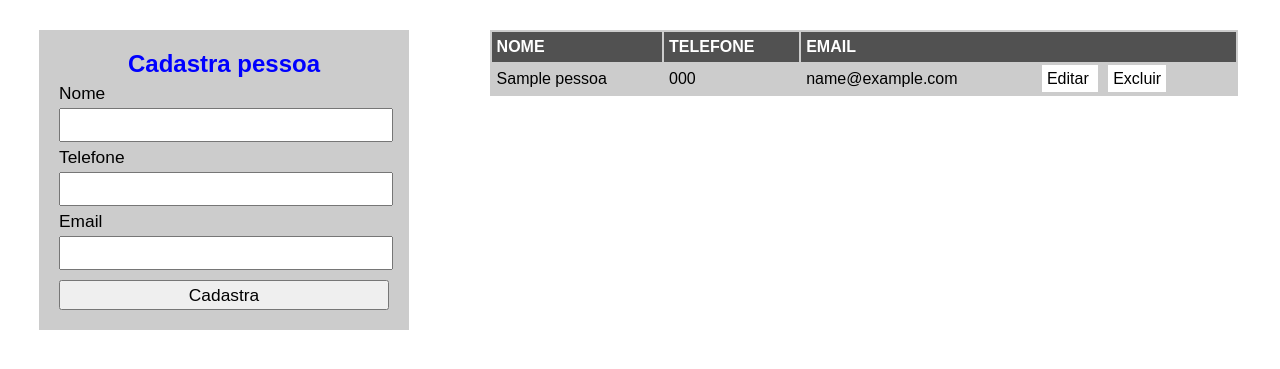
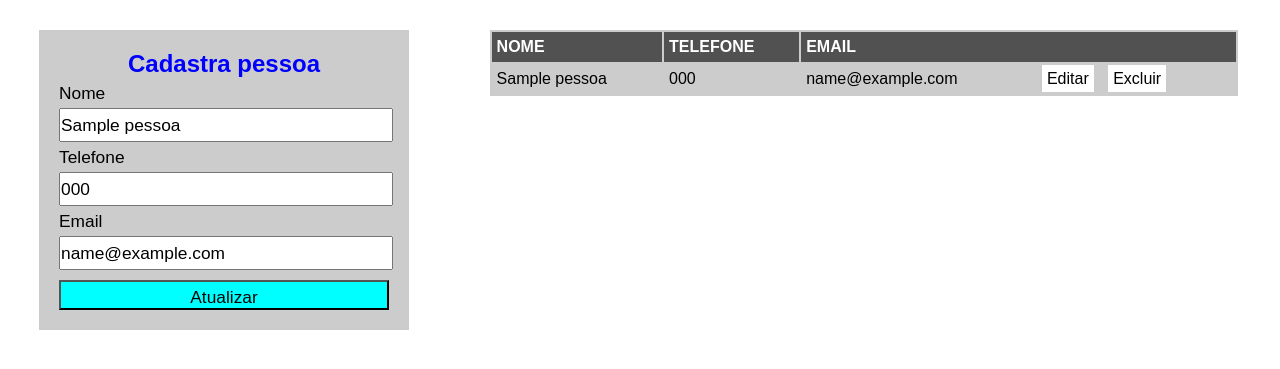
Before and after one commit to JoseRinaldofilho/Crud-php-PDO, a PHP site: page /index.php?id_up=1 in a window 1280 px wide. Shown: the top 369 px of the page. Run offline with PHP 8.4, Linux system fonts and the light colour scheme; tables that the repository leaves empty or names only in its code hold one stand-in row (values such as "Sample post").

Commit message:
crud completo

```diff
--- a/Pessoa.php
+++ b/Pessoa.php
@@ -54,6 +54,33 @@ class Pessoa{
         $cmd->bindValue(":id",$id);
         $cmd->execute();
     }
+    // BUSCA OS DADOS DE UMA PESSOA ESPECIFICA
+    public function buscaDadosPessoa($id)
+    {
+        $res = array();
+        $cmd = $this->pdo->prepare("SELECT * FROM pessoa WHERE id = :id");
+        $cmd->bindValue(":id",$id);
+        $cmd->execute();
+        // pega a informação e tranforma em um array usando o comando fatchall
+        $res = $cmd->fetch(PDO::FETCH_ASSOC);// fach porque e so um registro
+        return $res;// caso nao venhda dados do banco cria um variavel em cima
+    }
+
+    // ATUALIZAR DADOS NO BANCO DE DADOS
+    public function atualizarDados($id,$nome,$telefone,$email)
+    {
+        // antes de atualizar, verifica se o email ja esta cadastrado
+
+
+            $cmd = $this->pdo->prepare("UPDATE pessoa SET nome = :n, telefone = :t,email = :e WHERE id = :id");
+            $cmd->bindValue(":n", $nome);
+            $cmd->bindValue(":t", $telefone);
+            $cmd->bindValue(":e", $email);
+            $cmd->bindValue(":id", $id);
+            $cmd->execute();
+
+        }
+
 
 
 }
--- a/index.php
+++ b/index.php
@@ -14,9 +14,27 @@ $pessoa = new Pessoa("crudpdo","localhost","root","");
 </head>
 <body>
 <?php
-if (isset($_POST['telefone'])){
+if (isset($_POST['telefone'])){ // ckicou no botao cadastra ou no botao atualizar
     //nao devemso busca direto usa addslashes
+      //--------------- editar -----------------
+    if (isset($_GET['id_up']) && !empty($_GET['id_up']))
+    {
+        $id_update= addslashes($_GET['id_up']);
+        $nome = addslashes($_POST['nome']);
+        $telefone = addslashes($_POST['telefone']);
+        $email = addslashes($_POST['email']);
 
+        if (!empty($nome) && !empty($telefone) && !empty($email))
+        {
+            $pessoa->atualizarDados($id_update,$nome,$telefone, $email);
+            header("location: index.php");
+        }
+    }
+
+
+    ///------------------------cadastra-------------------------------
+    else
+    {
         $nome = addslashes($_POST['nome']);
         $telefone = addslashes($_POST['telefone']);
         $email = addslashes($_POST['email']);
@@ -29,24 +47,53 @@ if (isset($_POST['telefone'])){
         if (!empty($nome) && !empty($telefone) && !empty($email))
         {
             $pessoa->cadastraPessoa($nome,$telefone, $email);
+
         }
+
+    }
+
+
+
 }
 ?>
+<?php
+    if (isset($_GET['id_up'])){//se a pessoa clicou no botao editar
+
+        $id_up = addslashes($_GET['id_up']);
+        $res = $pessoa->buscaDadosPessoa($id_up);
+
+    }
+
+?>
+
+
 <section id="esquerda">
 
     <form method="post">
         <h2>Cadastra pessoa</h2>
         <label for="nome">Nome</label>
-        <input type="text" name="nome" id="nome" required>
+        <input type="text" value="<?php if (isset($res)){
+            echo $res['nome']; } ?>"
+       name="nome" id="nome" required>
 
         <label for="telefone">Telefone</label>
-        <input type="text" name="telefone" id="telefone" required>
+        <input type="text"
+               value="<?php if (isset($res)){
+                   echo $res['telefone']; } ?>"
+               name="telefone" id="telefone" required>
 
         <label for="email">Email</label>
-        <input type="email" name="email" id="email" required>
-        <input type="submit" value="Cadastra">
+        <input type="email" name="email" id="email" required
+               value="<?php if (isset($res)){echo $res['email']; } ?>"
+        >
+        <input style="background-color: aqua"  type="submit"
+               value="<?php if (isset($res)){ echo "Atualizar";}else{
+                   echo "Cadastrar";
+               } ?>">
+
 
     </form>
+
 </section>
 <section id="direita">
 
@@ -74,7 +121,7 @@ if (isset($_POST['telefone'])){
                }//fim do forech
                 ?>
                 <td>
-                     <a href=''>Editar </a>
+                    <a href="index.php?id_up=<?php echo $dados[$i]['id'];?>">Editar</a>
                      <a href="index.php?id=<?php echo $dados[$i]['id'];?>">Excluir</a>
 
                 </td>
```
Lines whose indentation alone changed are shown as unchanged.
